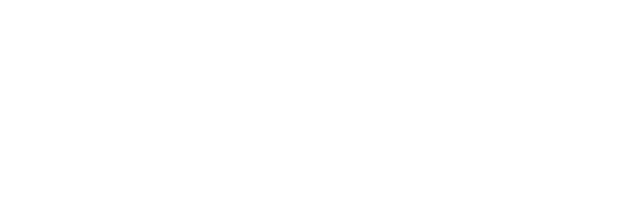
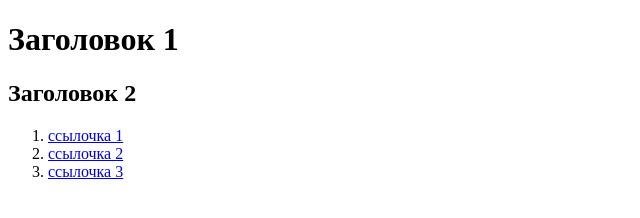
Before and after one commit to ya0igoddess/task-html, a website: page src/index.html in a window 1280 px wide. Shown: the whole page, without its empty margins (0-640 px from the left). Drawn offline with Linux system fonts and the light colour scheme.

Commit message:
Задание по HTML

```diff
--- a/src/index.html
+++ b/src/index.html
@@ -3,5 +3,13 @@
     <head>
         <title>HTML</title>
     </head>
-    <body></body>
+    <body>
+        <h1>Заголовок 1</h1>
+        <h2>Заголовок 2</h2>
+        <ol>
+            <li><a href="https://new-edu.tensor.ru/">ссылочка 1</a></li>
+            <li><a href="https://new-edu.tensor.ru/">ссылочка 2</a></li>
+            <li><a href="https://new-edu.tensor.ru/">ссылочка 3</a></li>
+        </ol>
+    </body>
 </html>
```
Also changed, not shown: 1 other file.
